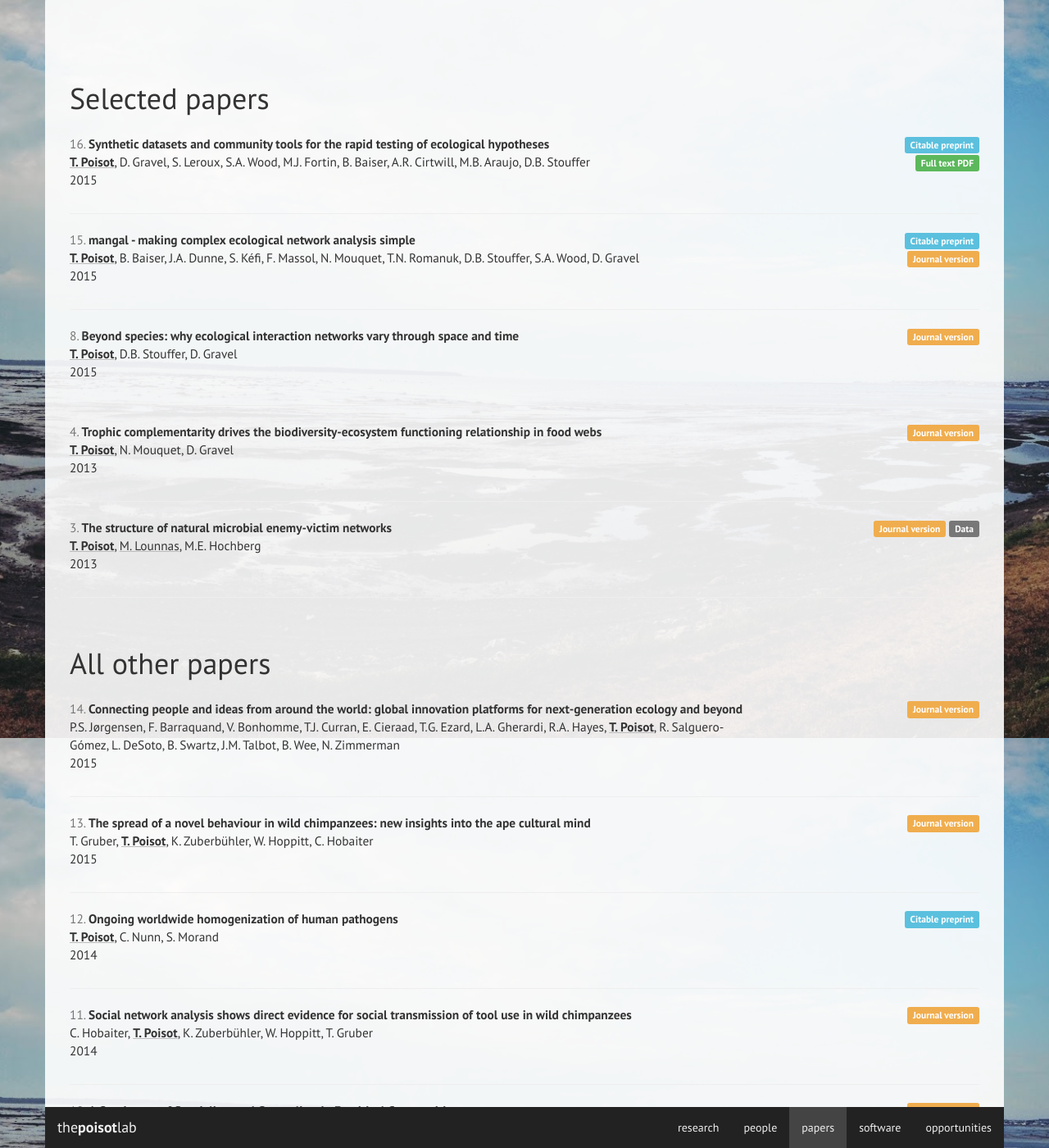
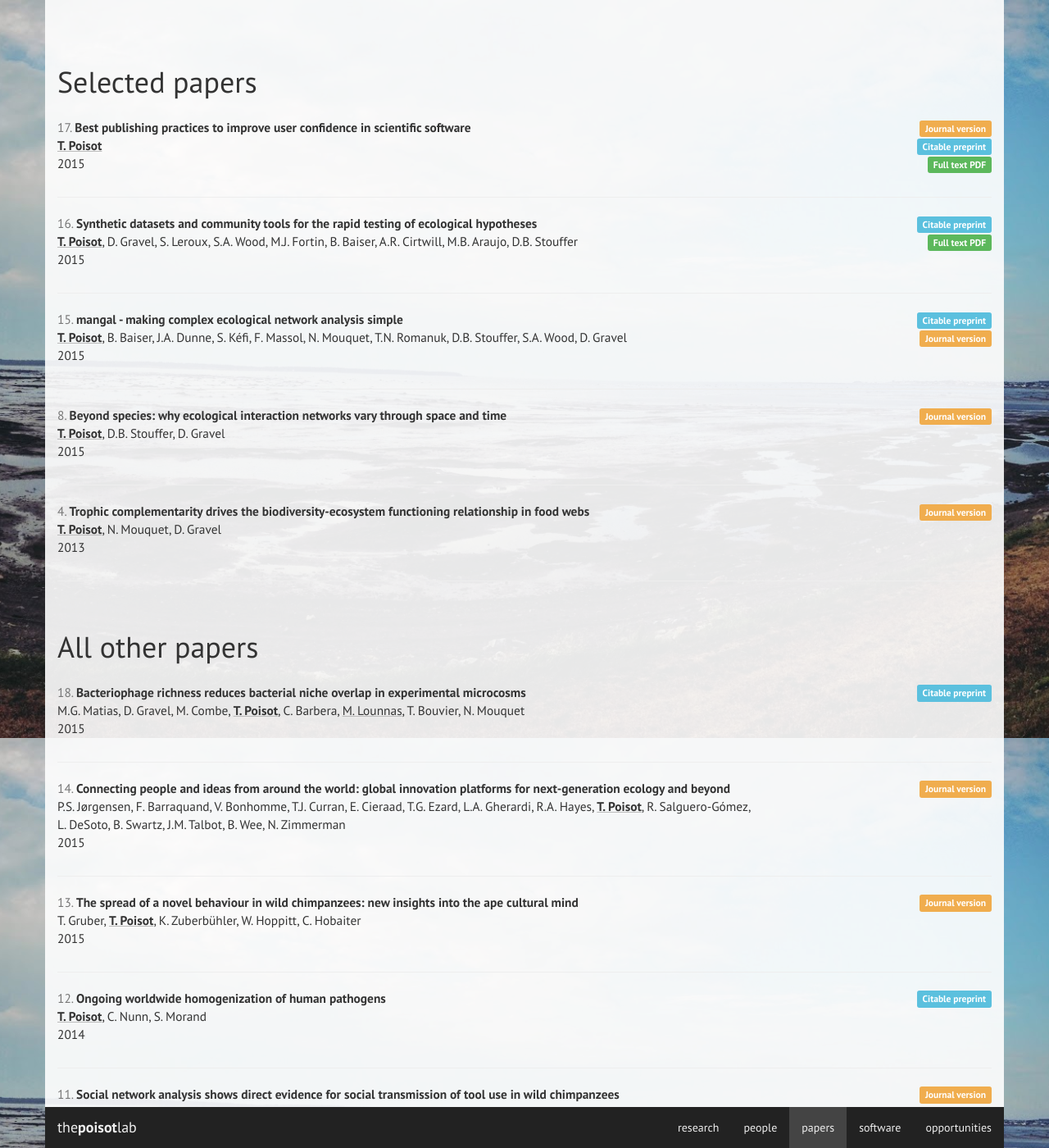
Before and after one commit to evadelmas/poisotlab.github.io, a Jekyll site: the page built from papers.md, in a window 1280 px wide and 1400 px high. Shown: the whole window at 82% size. Built offline with Jekyll 4.4.1, drawn with Linux system fonts in a browser that asks for light colours; nearby versions of some CDN libraries; some web fonts are replaced; a script that is not in the unit is left out; some of the changed text lies outside the part shown.

Commit message:
New papers

```diff
--- a/_data/papers.yml
+++ b/_data/papers.yml
@@ -1,3 +1,35 @@
+- title: "Bacteriophage richness reduces bacterial niche overlap in experimental microcosms"
+  key: matias15bacterio
+  authors:
+    - name: M.G. Matias
+    - name: D. Gravel
+    - name: M. Combe
+    - name: T. Poisot
+      type: pi
+    - name: C. Barbera
+    - name: M. Lounnas
+      type: student
+    - name: T. Bouvier
+    - name: N. Mouquet
+  date: 2015
+  labels:
+    - type: preprint
+      doi: 10.7287/peerj.preprints.1100v1
+- title: "Best publishing practices to improve user confidence in scientific software"
+  key: poisot15bestpub
+  featured: yes
+  authors:
+    - name: T. Poisot
+      type: pi
+  date: 2015
+  labels:
+    - type: published
+      in: Ideas in Ecology & Evolution
+      doi: 10.4033/iee.2015.8.8.f
+    - type: preprint
+      doi: 10.6084/m9.figshare.1434688
+    - type: pdf
+      pdf: poisot2015bestpublishing.pdf
 - title: "Synthetic datasets and community tools for the rapid testing of ecological hypotheses"
   featured: yes
   authors:
@@ -18,6 +50,7 @@
     - type: pdf
       pdf: poisot2015synthetic.pdf
 - title: "mangal - making complex ecological network analysis simple"
+  key: poisot15mangal
   featured: yes
   authors:
     - name: T. Poisot
@@ -180,7 +213,6 @@
       in: Ecology Letters
       doi: 10.1111/ele.12118
 - title: "The structure of natural microbial enemy-victim networks"
-  featured: yes
   date: 2013
   authors:
     - name: T. Poisot
--- a/index.html
+++ b/index.html
@@ -29,7 +29,7 @@ to address these questions.
 <div class="col-md-12">
   <h2>News</h2>
   {% for post in site.posts limit:5%}
-  <b>{{ post.date | date: '%B %d, %Y' }}</b> :: <a href="{{ post.url }}">{{ post.title }}</a>
+  <b>{{ post.date | date: '%B %d, %Y' }}</b> :: <a href="{{ post.url }}">{{ post.title }}</a><br />
   {% endfor %}
 </div>
 
--- a/styles/main.less
+++ b/styles/main.less
@@ -27,10 +27,9 @@ body {
 .content {
   min-height: 100%;
   font-size: 1.1em;
-  border-radius: 1px;
-  padding: 30px;
-  padding-top: 100px;
-  padding-bottom: 20px;
+  padding: 15px;
+  padding-top: 80px;
+  padding-bottom: 80px;
   background: rgba(254, 254, 254, 0.9);
 }
 
```
Also changed, not shown: _layouts/news.html (+4 -9 lines), _posts/2015-06-26-mangal.md (+1 -0 lines), _posts/2015-07-12-code-testing-paper.md (added, +13 -0 lines), 1 other file.
